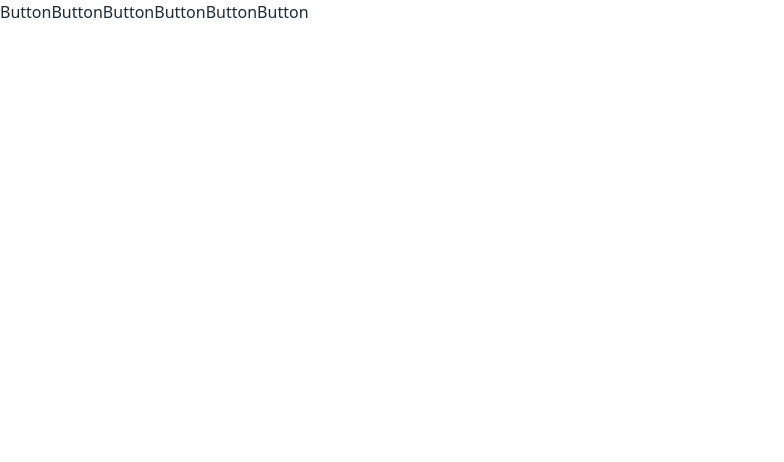
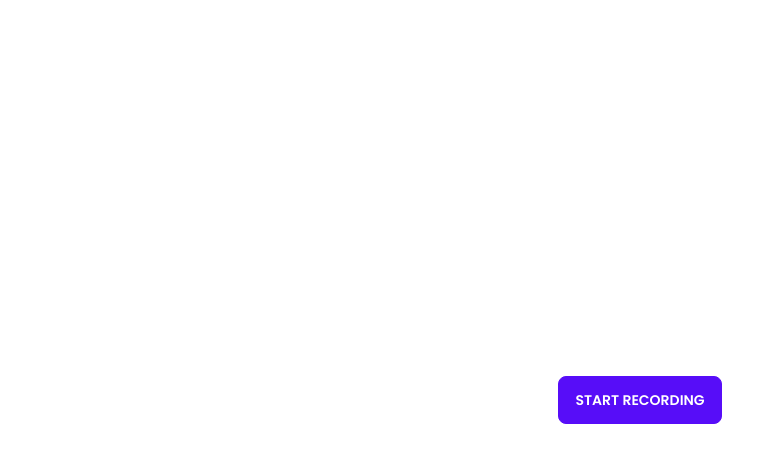
Before and after one commit to abdellatif-laghjaj/vue-voice-recognition, a Vue app: page / in a window 1280 px wide. Shown: the top 462 px of the page, without its empty margins (0-784 px from the left). Built offline with nearby package versions, Linux system fonts and the light colour scheme.

Commit message:
add record button

```diff
--- a/src/App.vue
+++ b/src/App.vue
@@ -1,14 +1,17 @@
 <template>
-  <button class="btn">Button</button>
-<button class="btn btn-primary">Button</button>
-<button class="btn btn-secondary">Button</button>
-<button class="btn btn-accent">Button</button>
-<button class="btn btn-ghost">Button</button>
-<button class="btn btn-link">Button</button>
+  <div class="h-screen flex items-center justify-center flex-col">
+    <button class="btn btn-primary">start recording</button>
+  </div>
 </template>
 
 <script setup>
 </script>
 
-<style scoped>
+<style>
+@import url('https://fonts.googleapis.com/css2?family=Poppins:ital,wght@0,100;0,200;0,300;0,400;0,500;0,600;0,700;1,100;1,200;1,300;1,400;1,500;1,600&display=swap');
+
+*{
+  font-family: 'Poppins', sans-serif;
+}
+
 </style>
--- a/src/main.js
+++ b/src/main.js
@@ -1,5 +1,5 @@
 import { createApp } from 'vue'
-import './style.css'
+import './index.css'
 import App from './App.vue'
 
 createApp(App).mount('#app')
--- a/tailwind.config.cjs
+++ b/tailwind.config.cjs
@@ -2,7 +2,7 @@
 module.exports = {
   content: [
     "./index.html",
-    "./src/**/*.{js,ts,jsx,tsx}",
+    "./src/**/*.{vue,js,ts,jsx,tsx}",
   ],
   theme: {
     extend: {},
```
Also changed, not shown: src/index.css (renamed from src/style.css).
